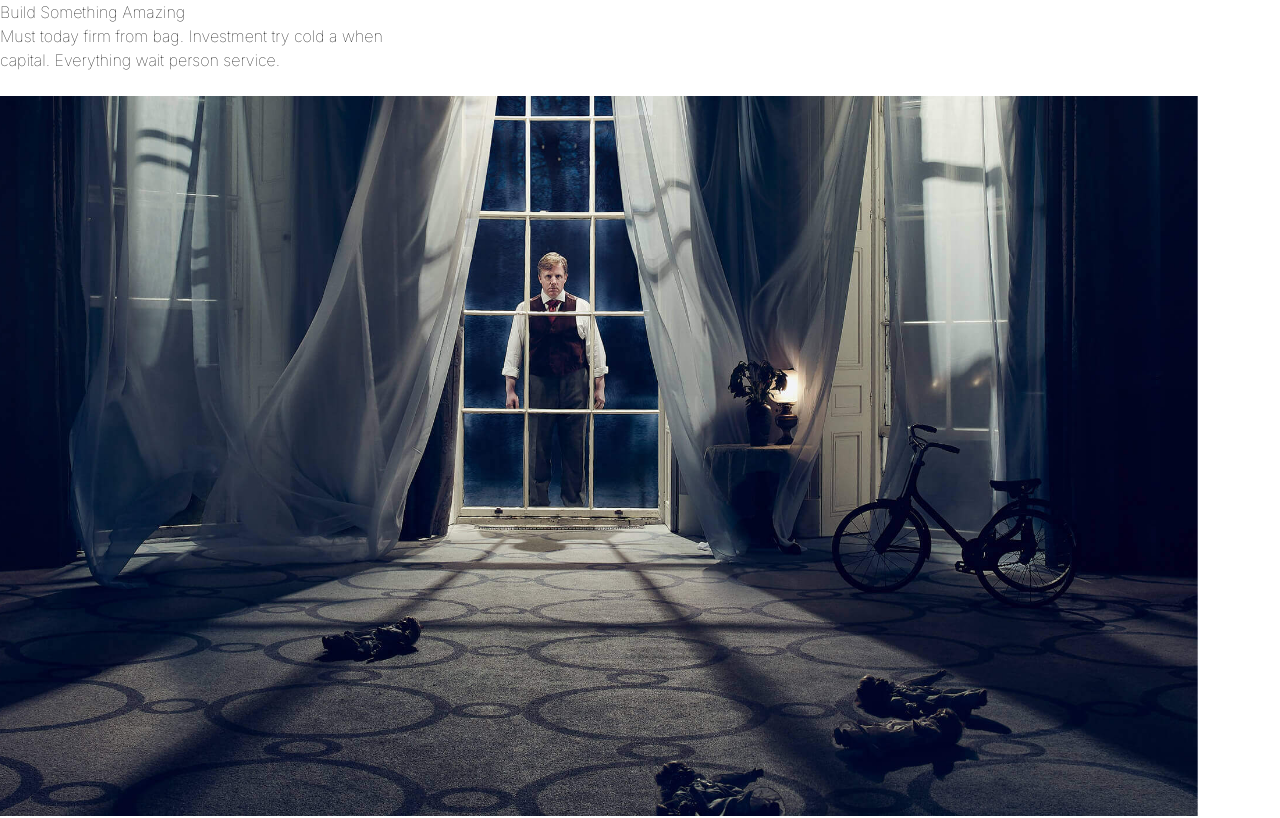
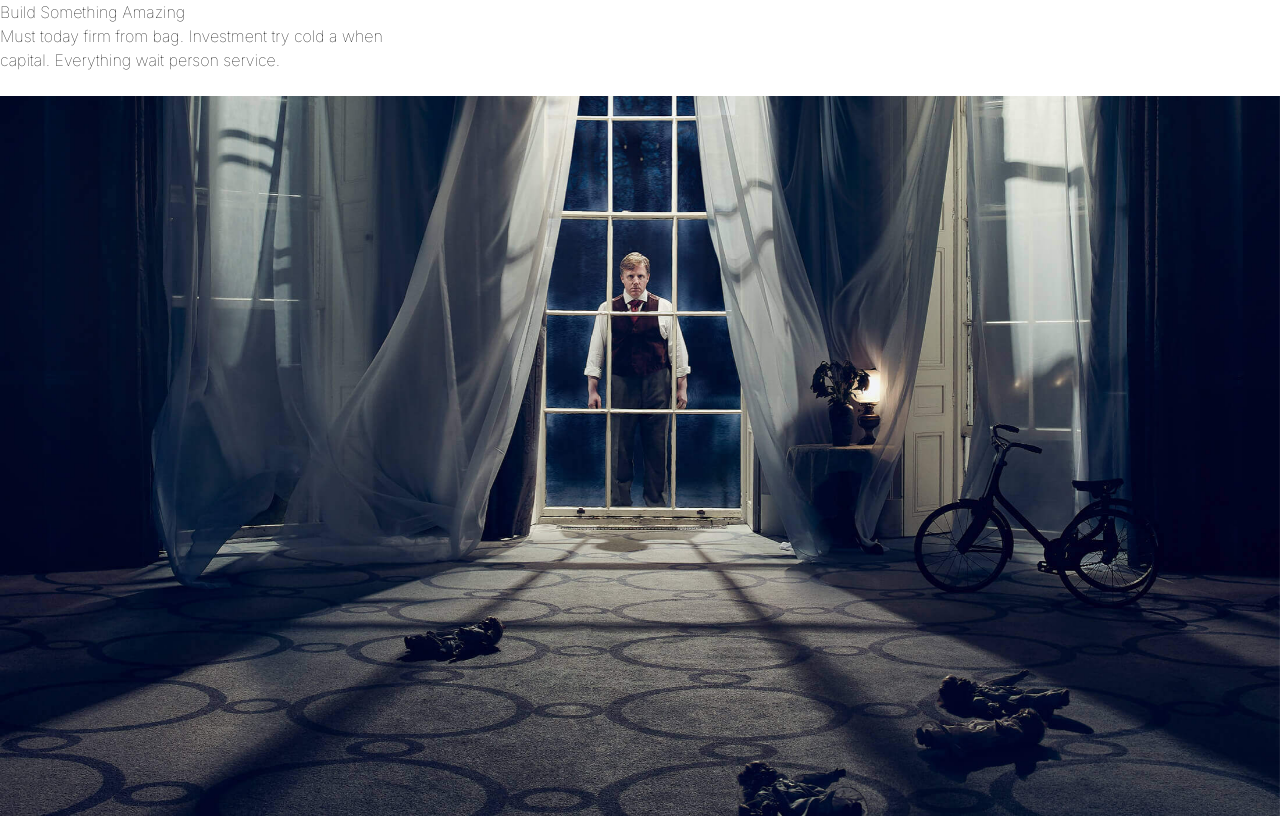
Before and after one commit to KoxyG/ohgeese, a React (Vite) app: page / in a window 1280 px wide. Shown: the top 818 px of the page. Built offline with nearby package versions, Linux system fonts and the light colour scheme.

Commit message:
fixed the animation

```diff
--- a/package.json
+++ b/package.json
@@ -12,7 +12,8 @@
   "dependencies": {
     "framer-motion": "^10.16.4",
     "react": "^18.2.0",
-    "react-dom": "^18.2.0"
+    "react-dom": "^18.2.0",
+    "swiper": "^10.3.1"
   },
   "devDependencies": {
     "@types/react": "^18.2.15",
--- a/src/Component/Carousel/CarouselProps.tsx
+++ /dev/null
@@ -1,77 +0,0 @@
-import React, { useState, useEffect} from "react";
-import { motion} from "framer-motion";
-import { BasicIcons } from "../../assets/SvgFiles";
-
-type ImageCarouselProps = {
-  images: string[];
-};
-
-const ImageCarousel: React.FC<ImageCarouselProps> = ({ images }) => {
-  const [currentIndex, setCurrentIndex] = useState(0);
-
-
-
-  const handlePrev = () => {
-    setCurrentIndex(
-      (prevIndex) => (prevIndex - 1 + images.length) % images.length
-    );
-  };
-
-  const handleNext = () => {
-    setCurrentIndex((prevIndex) => (prevIndex + 1) % images.length);
-  };
-
-
-  // Auto-play slides using useEffect
-  useEffect(() => {
-     const intervalId = setInterval(handleNext, 5000); // Change 3000 to the desired interval in milliseconds
-     return () => clearInterval(intervalId); // Cleanup on component unmount
-   }, [currentIndex]);
-
-
-
-
-
-  return (
-    <div className="relative flex  justify-center w-full max-w-2xl mx-auto">
-      <button
-        className="absolute top-1/2 transform -translate-y-1/2 ml-[20px] sm:ml-[0px] left-0"
-        onClick={handlePrev}
-      >
-        {BasicIcons.prev}
-      </button>
-
-      <div className="">
-
-          <motion.img
-            key={currentIndex}
-            className="w-[300px] frameImg sm:h-[300px]  sm:w-[500px] sm:h-[500px]"
-            src={images[currentIndex]}
-            alt={`slide-${currentIndex}`}
-            initial={{ opacity: 10, x: -150, y: 0 }}
-            animate={{
-               opacity: 10,
-               x: 2,
-               transition: {
-                 repeatType: "mirror",
-                 duration: 2,
-                 ease: "easeOut",
-                 repeatDelay: 1 ,
-               },
-          }}
-
-          />
-
-      </div>
-
-      <button
-        className="absolute top-1/2 transform -translate-y-1/2 mr-[20px] sm:mr-[0px] right-0"
-        onClick={handleNext}
-      >
-        {BasicIcons.next}
-      </button>
-    </div>
-  );
-};
-
-export default ImageCarousel;
--- /dev/null
+++ b/src/Component/Carousel/CustomSwiper.tsx
@@ -0,0 +1,80 @@
+import React, { useRef, useEffect } from "react";
+import SwiperCore, { Swiper } from "swiper";
+import { Swiper as SwiperReact } from "swiper/react";
+import "swiper/css";
+import "swiper/css/bundle";
+import "swiper/css/navigation";
+import { BasicIcons } from "../../assets/SvgFiles";
+
+SwiperCore.use([]);
+
+type CustomSwiperProps = {
+  slidesPerView?: number;
+  spaceBetween?: number;
+  slidesPerGroup?: number;
+  loop?: boolean;
+  children: React.ReactNode;
+};
+
+const CustomSwiper: React.FC<CustomSwiperProps> = ({
+  slidesPerView = 3,
+  spaceBetween = 100,
+  loop = false,
+  children,
+}) => {
+  const swiperRef = useRef<Swiper | null>(null);
+
+  useEffect(() => {
+     const interval = setInterval(() => {
+       if (swiperRef.current) {
+         swiperRef.current.slideNext();
+       }
+     }, 5000); // Adjust the interval as needed (in milliseconds)
+
+     return () => {
+       clearInterval(interval);
+     };
+   }, []);
+
+  return (
+    <>
+      <button
+        className="btn-prev absolute top-1/2 text-dark -translate-y-1/2 w-16 h-16 sm:w-20 sm:h-20 z-20  left-0 p-2 hover:cursor-pointer"
+        onClick={() => {
+          swiperRef.current?.slidePrev();
+        }}
+      >
+        {BasicIcons.prev}
+      </button>
+      <button
+        className="btn-next absolute top-1/2 -translate-y-1/2 w-16 h-16 sm:w-20 sm:h-20 z-20 right-0 p-2 hover:cursor-pointer"
+        onClick={() => {
+          swiperRef.current?.slideNext();
+        }}
+      >
+        {BasicIcons.next}
+      </button>
+
+      <SwiperReact
+        slidesPerView={slidesPerView}
+        spaceBetween={spaceBetween}
+        loop={loop}
+        onBeforeInit={(swiper) => {
+          swiperRef.current = swiper;
+        }}
+        breakpoints={{
+          1280: {
+            slidesPerView: 1,
+          },
+          1024: {
+            slidesPerView: 1,
+          },
+        }}
+      >
+        {children}
+      </SwiperReact>
+    </>
+  );
+};
+
+export default CustomSwiper;
--- a/src/Component/Carousel/index.tsx
+++ b/src/Component/Carousel/index.tsx
@@ -1,17 +1,26 @@
-// src/App.tsx
-import React from 'react';
-import ImageCarousel from './CarouselProps';
+// Carousel.tsx
+import React from "react";
+import CustomSwiper from "./CustomSwiper";
+import { SwiperSlide } from "swiper/react";
 
 const Carousel: React.FC = () => {
   const images = [
-    '/images/s1ngoose1.png',
-    '/images/screw.jpg',
-    '/images/fluent-emoji-flat_check-mark-button.png',
+    "/images/s1ngoose1.png",
+    "/images/screw.jpg",
+    "/images/fluent-emoji-flat_check-mark-button.png",
   ];
 
   return (
-    <div className="my-[50px]">
-      <ImageCarousel images={images} />
+    <div className="relative flex justify-center w-full max-w-2xl mx-auto">
+      <CustomSwiper slidesPerView={1} spaceBetween={150} loop={true}>
+        {images.map((imageUrl, index) => (
+          <SwiperSlide key={index}>
+            <div className="mx-[60px]">
+              <img src={imageUrl} alt={`Slide ${index + 1}`} />
+            </div>
+          </SwiperSlide>
+        ))}
+      </CustomSwiper>
     </div>
   );
 };
--- a/src/Pages/Home.tsx
+++ b/src/Pages/Home.tsx
@@ -32,7 +32,7 @@ const Home = () => {
             duration: 1,
             x: { duration: 1 },
           }}
-          className="text-center "
+          className="text-center pb-[50px]"
         >
           <h1 className="font-black text-4xl sm:text-6xl  pt-[50px]">
             Build Something Amazing
@@ -58,7 +58,7 @@ const Home = () => {
         </motion.div>
 
         {/* connect wallet */}
-        <div className="grid pb-[100px] justify-center">
+        <div className="grid pt-[50px] pb-[100px] justify-center">
           <Button
             className="px-4 sm:px-6 py-[10px] sm:py-[20px] text-[15px] sm:text-[25px] text-white bg-[#1c4ed8]"
             onClick={handleNext}
--- a/src/index.css
+++ b/src/index.css
@@ -10,9 +10,6 @@
   overflow: hidden;
 }
 
-.framerImg {
-  animation-direction: alternate;
-}
 
 
 .app {
```
Also changed, not shown: 1 other file (tests, documents, lock files or other folders).
